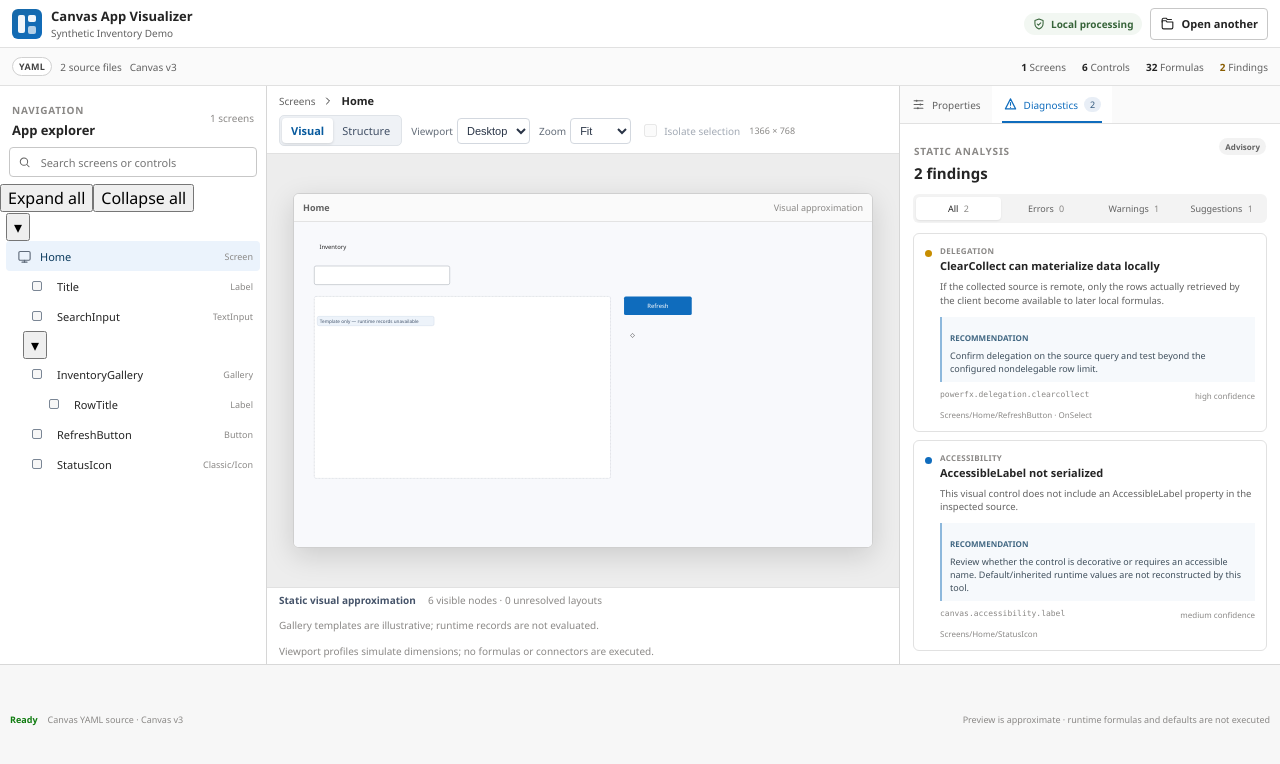
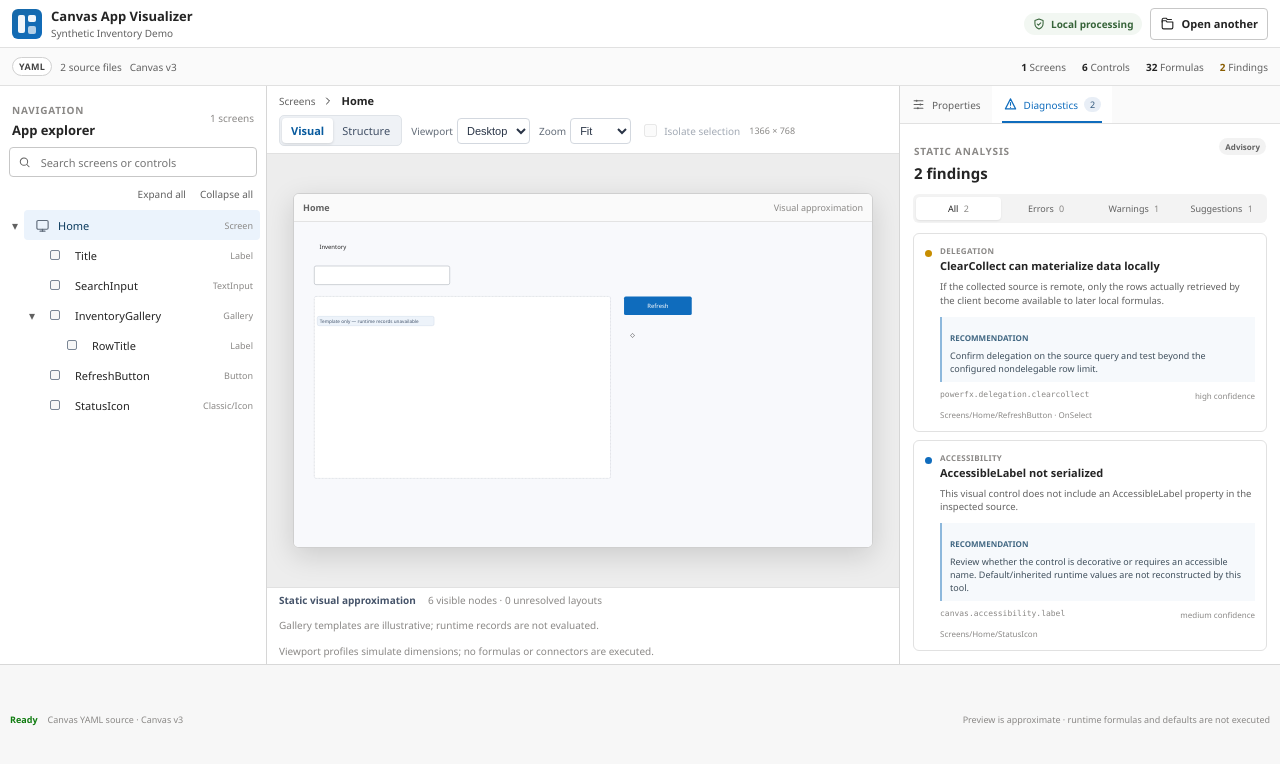
Before and after one commit to ECas95/canvas-app-visualizer, a React (Vite) app: page / in a window 1280 px wide. Both pictures are taken after a click on the button "Explore with sample app". Shown: the top 764 px of the page. Built offline with nearby package versions, Linux system fonts and the light colour scheme.

Commit message:
style: accessible control tree expand collapse

```diff
--- a/src/styles/workbench.css
+++ b/src/styles/workbench.css
@@ -30,3 +30,13 @@
 .canvas-frame svg{display:block;width:100%;aspect-ratio:1366/768;background:#fff}.visual-control{cursor:pointer}.preview-note{display:flex;align-items:center;gap:7px;padding:0 11px;border-top:1px solid var(--border);background:#fff;color:var(--text3);font-size:9px}
 .dynamic-swatch{width:18px;height:9px;border:1px dashed #657285;border-radius:2px}
 .statusbar{display:flex;align-items:center;justify-content:space-between;padding:0 10px;border-top:1px solid #d8d8d8;background:#f7f7f7;color:var(--text3);font-size:9px}.statusbar>div{display:flex;align-items:center;gap:10px}.status-ready{color:var(--success);font-weight:600}
+/* Explorer disclosure controls: separate expansion from selection. */
+.tree-entry{display:flex;align-items:center;min-width:0}
+.tree-entry>.tree-item{flex:1;min-width:0;width:auto}
+.tree-expander,.tree-expander-placeholder{flex:0 0 18px;width:18px;height:28px;display:inline-grid;place-items:center}
+.tree-expander{border:0;background:transparent;color:var(--text2);cursor:pointer;font-size:12px}
+.tree-expander:hover{color:var(--accent);background:#f2f6fb}
+.tree-expander:focus-visible,.tree-actions button:focus-visible{outline:2px solid var(--accent);outline-offset:-2px}
+.tree-actions{display:flex;justify-content:flex-end;gap:8px;padding:0 10px 5px}
+.tree-actions button{border:0;background:transparent;color:var(--text2);font-size:10px;cursor:pointer;padding:3px}
+.tree-actions button:hover{text-decoration:underline;color:var(--accent)}
```
